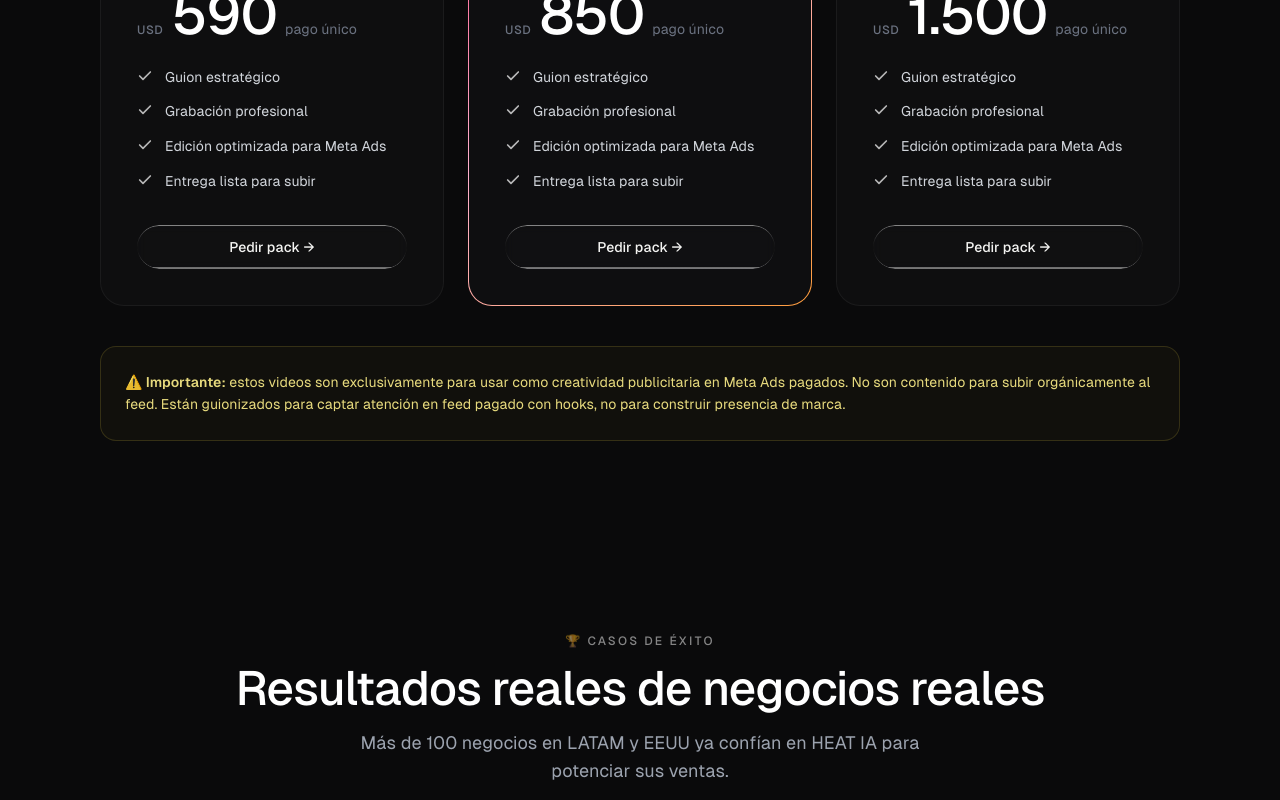
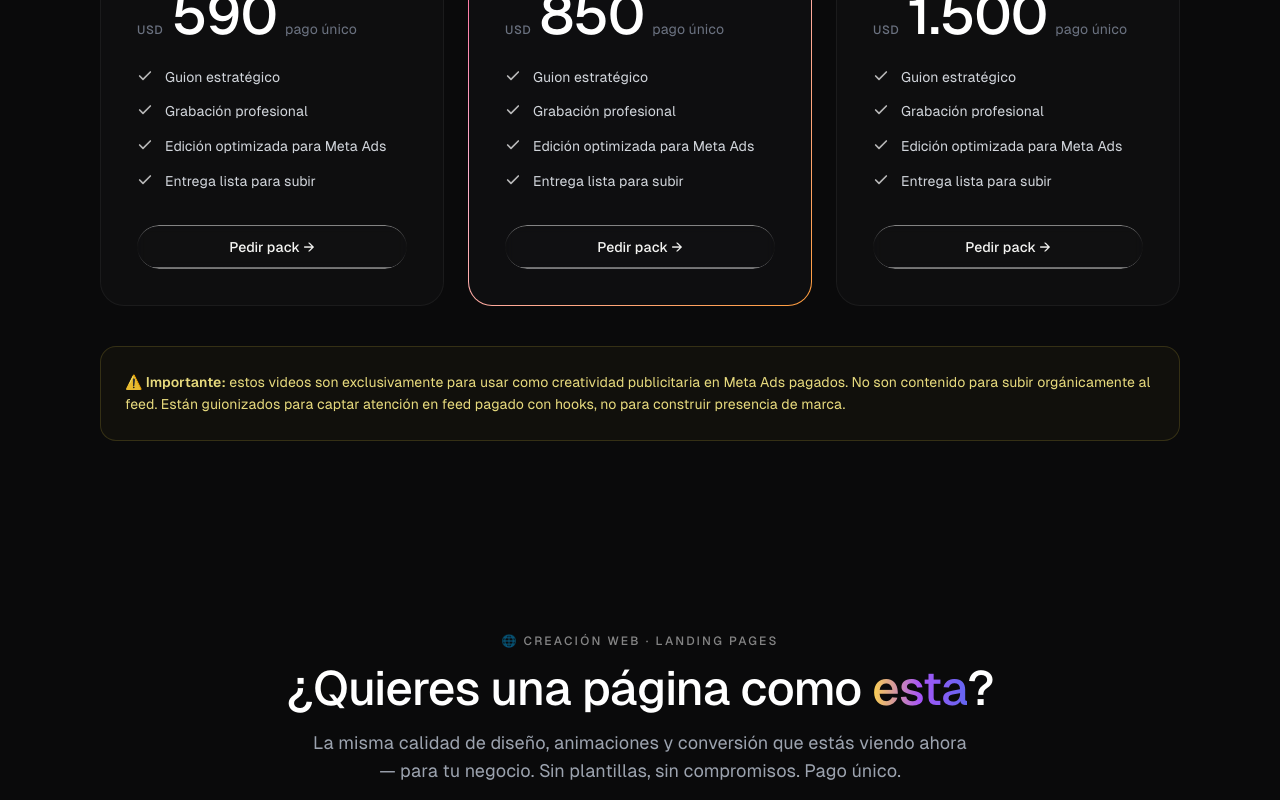
Before and after one commit to piero-heat/newweb, a React (Vite) app: page / in a window 1280 px wide. Shown: the part 11200-12000 px from the top of the page. Built offline with nearby package versions, Linux system fonts and the light colour scheme; a web font is replaced by a local one.

Commit message:
feat: add WebCreationSection with 3 pricing plans

```diff
--- /dev/null
+++ b/src/components/WebCreationSection.tsx
@@ -0,0 +1,130 @@
+import { Sparkles, Zap, Layers } from "lucide-react";
+import { motion } from "motion/react";
+import PricingCard, { type PricingCardProps } from "./PricingCard";
+
+const PLANS: PricingCardProps[] = [
+  {
+    icon: Sparkles,
+    name: "HEAT WEB · STARTER",
+    tagline:
+      "La landing para validar tu negocio o producto. Diseño premium en pocos días.",
+    price: "990",
+    billing: "pago único",
+    features: [
+      "Hasta 3 secciones",
+      "Diseño custom premium (no plantilla)",
+      "Animaciones suaves al hacer scroll",
+      "100% responsive (mobile-first)",
+      "Formulario de contacto con CRM",
+      "SEO base + favicon + meta tags",
+      "Hosting + dominio asistido",
+      "1 ronda de revisiones",
+      "Entrega en 7-10 días",
+    ],
+    ctaLabel: "Comenzar ahora →",
+    delay: 0.05,
+  },
+  {
+    icon: Zap,
+    name: "HEAT WEB · PRO",
+    tagline:
+      "Web completa para empresa establecida. Como esta que estás viendo.",
+    price: "1.250",
+    billing: "pago único",
+    features: [
+      "Hasta 5 secciones",
+      "Todo lo del plan Starter",
+      "Bloques interactivos (clic, hover, parallax)",
+      "Integraciones con tu stack (WhatsApp, Calendly, Stripe)",
+      "Optimización de performance (Lighthouse 90+)",
+      "Analytics + Pixel de Meta listos",
+      "2 rondas de revisiones",
+      "Entrega en 10-14 días",
+    ],
+    highlighted: true,
+    highlightLabel: "MÁS POPULAR",
+    ctaLabel: "Comenzar ahora →",
+    delay: 0.15,
+  },
+  {
+    icon: Layers,
+    name: "HEAT WEB · CUSTOM",
+    tagline:
+      "Plataforma a medida con portal interno. Web + cotizador propio.",
+    price: "1.990",
+    billing: "pago único",
+    features: [
+      "Secciones ilimitadas",
+      "Todo lo del plan Pro",
+      "Portal interno de cotizaciones (estilo cotizador.heatchile.com)",
+      "Backend con base de datos + login",
+      "Generación automática de propuestas en PDF",
+      "Webhooks + integración con CRM/ERP",
+      "3 rondas de revisiones",
+      "Soporte post-entrega 30 días",
+      "Entrega en 14-21 días",
+    ],
+    ctaLabel: "Comenzar ahora →",
+    delay: 0.25,
+  },
+];
+
+export default function WebCreationSection() {
+  return (
+    <section className="bg-[#0A0A0B] flex flex-col items-center px-6 md:px-12 py-20 md:py-24">
+      <div className="w-full max-w-[1080px] mb-12 text-center">
+        <p className="text-xs font-medium tracking-[0.18em] text-white/50 mb-4">
+          🌐 CREACIÓN WEB · LANDING PAGES
+        </p>
+        <h2 className="font-display text-4xl md:text-5xl font-medium text-white tracking-tight mb-4 leading-tight">
+          ¿Quieres una página como{" "}
+          <span
+            className="bg-clip-text text-transparent"
+            style={{
+              backgroundImage:
+                "linear-gradient(to left, #6366f1, #a855f7, #fcd34d)",
+            }}
+          >
+            esta
+          </span>
+          ?
+        </h2>
+        <p className="text-gray-400 text-base md:text-lg leading-7 max-w-2xl mx-auto">
+          La misma calidad de diseño, animaciones y conversión que estás viendo
+          ahora — para tu negocio. Sin plantillas, sin compromisos. Pago único.
+        </p>
+      </div>
+
+      <motion.div
+        initial={{ opacity: 0, y: 14 }}
+        whileInView={{ opacity: 1, y: 0 }}
+        viewport={{ once: true, margin: "-60px" }}
+        transition={{ duration: 0.5 }}
+        className="mb-10 inline-flex items-center gap-3 rounded-full border border-white/10 bg-white/[0.03] px-5 py-2.5"
+      >
+        <span className="relative flex h-2 w-2">
+          <span className="absolute inline-flex h-full w-full animate-ping rounded-full bg-emerald-400 opacity-70" />
+          <span className="relative inline-flex h-2 w-2 rounded-full bg-emerald-400" />
+        </span>
+        <p className="text-xs text-gray-300">
+          <span className="font-semibold text-foreground">
+            Esta página que estás navegando
+          </span>{" "}
+          fue construida por HEAT. Tu próxima, también.
+        </p>
+      </motion.div>
+
+      <div className="grid w-full max-w-[1080px] grid-cols-1 md:grid-cols-3 gap-6">
+        {PLANS.map((plan) => (
+          <PricingCard key={plan.name} {...plan} />
+        ))}
+      </div>
+
+      <p className="mt-10 text-xs text-gray-500 text-center max-w-2xl">
+        Todos los planes incluyen briefing inicial, propuesta visual antes de
+        producir, y entrega en repositorio + deploy listo. La inversión en
+        dominio y hosting (~$10-20 USD/año) corre por tu cuenta.
+      </p>
+    </section>
+  );
+}
--- a/src/pages/Index.tsx
+++ b/src/pages/Index.tsx
@@ -13,6 +13,7 @@ import ProcessSection from "@/components/ProcessSection";
 import DemoSection from "@/components/DemoSection";
 import FaqSection from "@/components/FaqSection";
 import ContentPackSection from "@/components/ContentPackSection";
+import WebCreationSection from "@/components/WebCreationSection";
 import IntegrationsSection from "@/components/IntegrationsSection";
 import LiveAgentSection from "@/components/LiveAgentSection";
 import LiveDemoSection from "@/components/LiveDemoSection";
@@ -253,6 +254,7 @@ export default function Index() {
       <IntegrationsSection />
       <PerformanceAdsSection />
       <ContentPackSection />
+      <WebCreationSection />
       <CaseStudiesSection />
       <GoogleReviewsSection />
       <ProcessSection />
```
